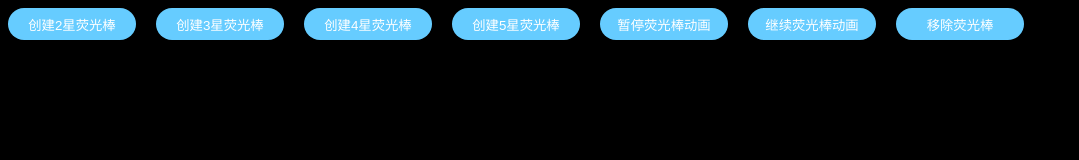
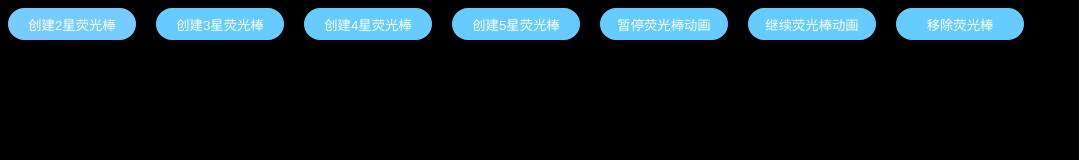
Before and after one commit to banGdream-gacha/customers-hikari-stick, a plain HTML site: page index.html in a window 1280 px wide. In both pictures the pointer is over the button "创建2星荧光棒". Shown: the whole page, without its empty margins (0-1079 px from the left). Drawn offline with Linux system fonts and the light colour scheme.

Commit message:
Update index.html

```diff
--- a/index.html
+++ b/index.html
@@ -17,6 +17,10 @@
             background: #6cf;
             color: #fff;
             margin: .5rem;
+            cursor: pointer;
+        }
+        button:active, button:hover {
+            background: #7cf;
         }
     </style>
 </head>
```
